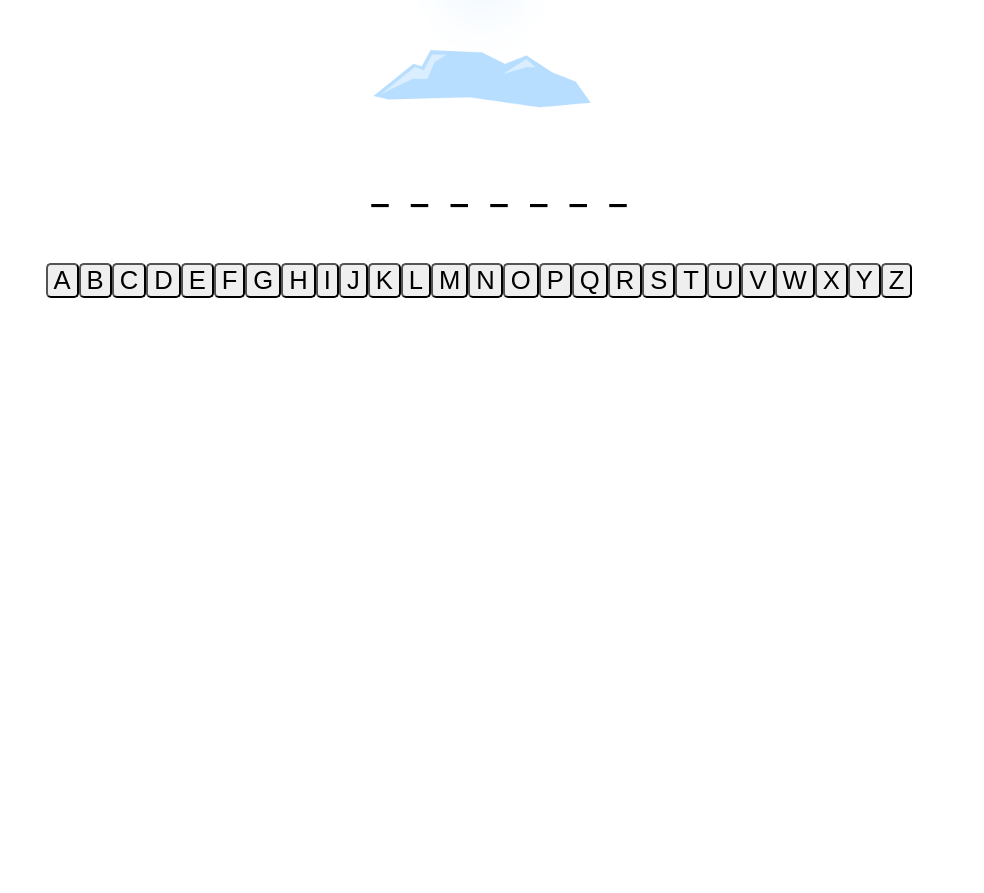
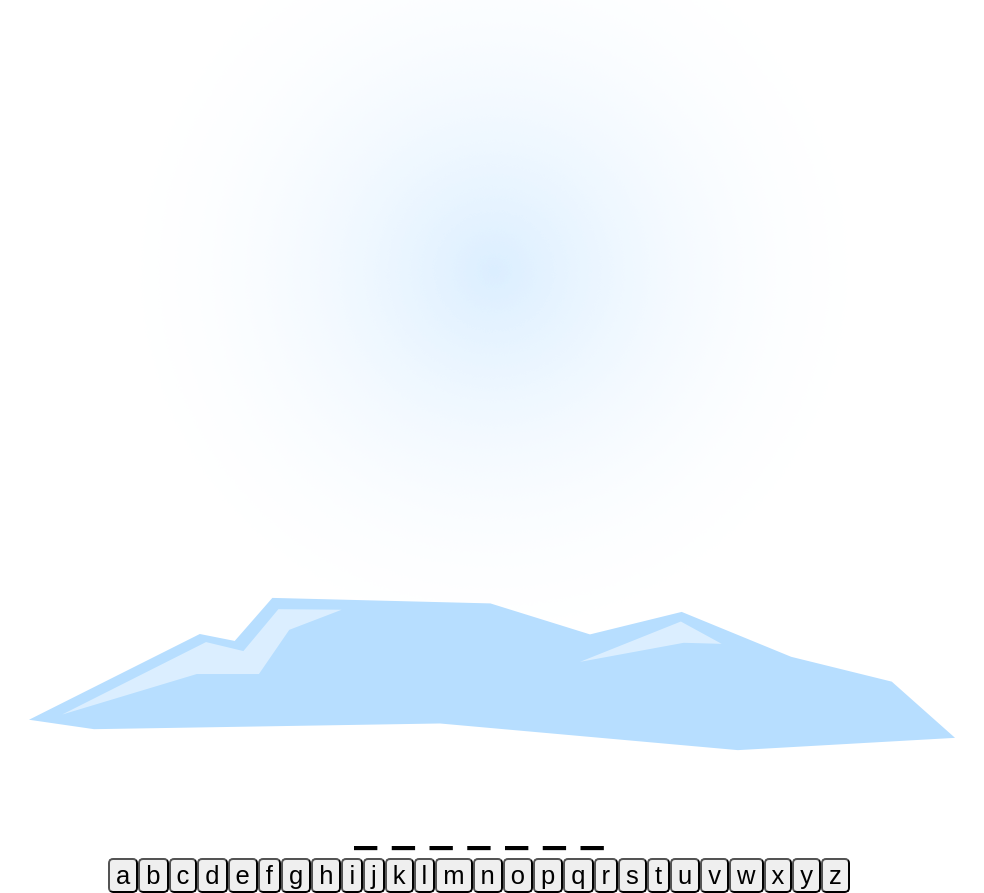
Before and after one commit to StPeteFrank/snowman, a React (Create React App) app: page / in a window 1280 px wide. Shown: the part 460-1353 px from the top of the page, without its empty margins (161-1145 px from the left). Before the commit the page ends 800 px from the top, so only its background shows below. Built offline with nearby package versions, Linux system fonts and the light colour scheme.

Commit message:
Random word generated and display letters are clickable.

```diff
--- a/src/App.js
+++ b/src/App.js
@@ -8,76 +8,164 @@ import snowman_3 from './snowmanImages/step_3.png'
 import snowman_4 from './snowmanImages/step_4.png'
 import snowman_5 from './snowmanImages/step_5.png'
 import snowman_6 from './snowmanImages/step_6.png'
+import snowman_7 from './snowmanImages/step_7.png'
+import wordList from './wordList.json'
 
 class App extends Component {
   constructor(props) {
     super(props)
 
     this.state = {
-      secretWord: 'snowman',
-      lettersAlreadyChosen: ['s', 'o']
+      secretWord: wordList[Math.floor(Math.random() * wordList.length)],
+      lettersAlreadyChosen: [],
+      snowMenNumber: 0,
+      lettersChosenCorrectly: []
     }
   }
 
-  letterToShow = letter => {
-    // return _ if we have not already chosen this letter
-    // if () {
-    return '_'
-    //}
+  // letterToShow = letter => {
 
-    // returns the letter if we have already chosen this letter
-    // if () {
-    return letter
-    // }
+  //   // return _ if we have not already chosen this letter
+  //   // if (this.state.secretWord.split('').includes(letter)) {
+  //   //   return letter
+  //   // } else {
+  //   //   return '_ '
+  //   // }
+
+  //   // returns the letter if we have already chosen this letter
+  //   // if (this.state.lettersAlreadyChosen(letter)) {
+  //   //   return letter
+  //   // }
+  // }
+  letterClicked = event => {
+    this.state.lettersAlreadyChosen.push(event.target.value)
+    this.setState({
+      lettersAlreadyChosen: this.state.lettersAlreadyChosen
+    })
+    console.log(this.state.secretWord)
+    if (this.state.secretWord.split('').includes(event.target.value)) {
+      this.state.lettersChosenCorrectly.push(event.target.value)
+      this.setState({
+        lettersChosenCorrectly: this.state.lettersChosenCorrectly,
+        snowMenNumber: this.state.snowMenNumber + 1
+      })
+      console.log(this.state.snowMenNumber)
+    }
   }
-
+  snowmanImages = () => {
+    if (this.state.snowMenNumber === 0) {
+      return <img src={snowman_0} />
+    } else if (this.state.snowMenNumber === 1) {
+      return <img src={snowman_1} />
+    }
+  }
   render() {
     return (
       <div className="App">
-        <h1>Snowman</h1>
+        <h2>Snowman</h2>
 
-        <div class="snowmanImages">
-          <img src={snowman_0} className="snowmen" />
-        </div>
+        <div className="snowmanImages">{this.snowmanImages()}</div>
+
         <div class="letterSpaces">
-          <ul>
+          {this.state.secretWord.split('').map(letter => {
+            return (
+              <span>
+                {this.state.lettersAlreadyChosen.includes(letter)
+                  ? letter
+                  : '_ '}
+              </span>
+            )
+          })}
+          {/* <ul>
             <li>{this.letterToShow('s')}</li>
-            <li>{this.letterToShow('n')}</li>
+            <li>{this.letterToShow('c')}</li>
+            <li>{this.letterToShow('r')}</li>
             <li>{this.letterToShow('o')}</li>
-            <li>{this.letterToShow('w')}</li>
-            <li>{this.letterToShow('m')}</li>
+            <li>{this.letterToShow('t')}</li>
             <li>{this.letterToShow('a')}</li>
-            <li>{this.letterToShow('n')}</li>
-          </ul>
+            <li>{this.letterToShow('l')}</li>
+          </ul> */}
         </div>
 
         <div class="letterBoard">
-          <button class="A">A</button>
-          <button class="B">B</button>
-          <button class="C">C</button>
-          <button class="D">D</button>
-          <button class="E">E</button>
-          <button class="F">F</button>
-          <button class="G">G</button>
-          <button class="H">H</button>
-          <button class="I">I</button>
-          <button class="J">J</button>
-          <button class="K">K</button>
-          <button class="L">L</button>
-          <button class="M">M</button>
-          <button class="N">N</button>
-          <button class="O">O</button>
-          <button class="P">P</button>
-          <button class="Q">Q</button>
-          <button class="R">R</button>
-          <button class="S">S</button>
-          <button class="T">T</button>
-          <button class="U">U</button>
-          <button class="V">V</button>
-          <button class="W">W</button>
-          <button class="X">X</button>
-          <button class="Y">Y</button>
-          <button class="Z">Z</button>
+          <button value="a" onClick={this.letterClicked}>
+            a
+          </button>
+          <button value="b" onClick={this.letterClicked}>
+            b
+          </button>
+          <button value="c" onClick={this.letterClicked}>
+            c
+          </button>
+          <button value="d" onClick={this.letterClicked}>
+            d
+          </button>
+          <button value="e" onClick={this.letterClicked}>
+            e
+          </button>
+          <button value="f" onClick={this.letterClicked}>
+            f
+          </button>
+          <button value="g" onClick={this.letterClicked}>
+            g
+          </button>
+          <button value="h" onClick={this.letterClicked}>
+            h
+          </button>
+          <button value="i" onClick={this.letterClicked}>
+            i
+          </button>
+          <button value="j" onClick={this.letterClicked}>
+            j
+          </button>
+          <button value="k" onClick={this.letterClicked}>
+            k
+          </button>
+          <button value="l" onClick={this.letterClicked}>
+            l
+          </button>
+          <button value="m" onClick={this.letterClicked}>
+            m
+          </button>
+          <button value="n" onClick={this.letterClicked}>
+            n
+          </button>
+          <button value="o" onClick={this.letterClicked}>
+            o
+          </button>
+          <button value="p" onClick={this.letterClicked}>
+            p
+          </button>
+          <button value="q" onClick={this.letterClicked}>
+            q
+          </button>
+          <button value="r" onClick={this.letterClicked}>
+            r
+          </button>
+          <button value="s" onClick={this.letterClicked}>
+            s
+          </button>
+          <button value="t" onClick={this.letterClicked}>
+            t
+          </button>
+          <button value="u" onClick={this.letterClicked}>
+            u
+          </button>
+          <button value="v" onClick={this.letterClicked}>
+            v
+          </button>
+          <button value="w" onClick={this.letterClicked}>
+            w
+          </button>
+          <button value="x" onClick={this.letterClicked}>
+            x
+          </button>
+          <button value="y" onClick={this.letterClicked}>
+            y
+          </button>
+          <button value="z" onClick={this.letterClicked}>
+            z
+          </button>
         </div>
       </div>
     )
@@ -87,12 +175,12 @@ class App extends Component {
 export default App
 
 //DONE. Need 26 buttons. 1 for each letter in the alphabet.
-//Area for 7 blank spaces for game board.
+//DONE Area for 7 blank spaces for game board.
 //Area for snowMan images to display.
-//Ability for word to be selected from wordList randomly once new game is started.
-//Buttons need to be functional on browser. onClick.
-//When alphabet button is pressed check to see if it belongs in the word chosen.
-//If alphabet letter does belong add it to the correct space.
+//DONE Ability for word to be selected from wordList randomly once new game is started.
+//DONE Buttons need to be functional on browser. onClick.
+//DONE When alphabet button is pressed check to see if it belongs in the word chosen.
+//DONE If alphabet letter does belong add it to the correct space.
 //If alphabet button does not belong in word add a piece of the snowman image.
 //Need to add an image per missed letter called.
 //Once the 7 pieces of the snow man are displayed, or out of choices, game over.
--- a/src/index.css
+++ b/src/index.css
@@ -18,7 +18,7 @@ code {
   align-items: center;
   justify-content: center;
   background-position: center;
-  font-size: 3vw;
+  font-size: 4vw;
 }
 
 button {
@@ -30,8 +30,13 @@ button {
   width: 30vh;
 }
 ul {
-  width: 300px;
+  width: 200px;
   list-style: none;
   display: flex;
   justify-content: space-evenly;
 }
+.letterBoard {
+  display: flex;
+  justify-content: center;
+  align-items: center;
+}
```
